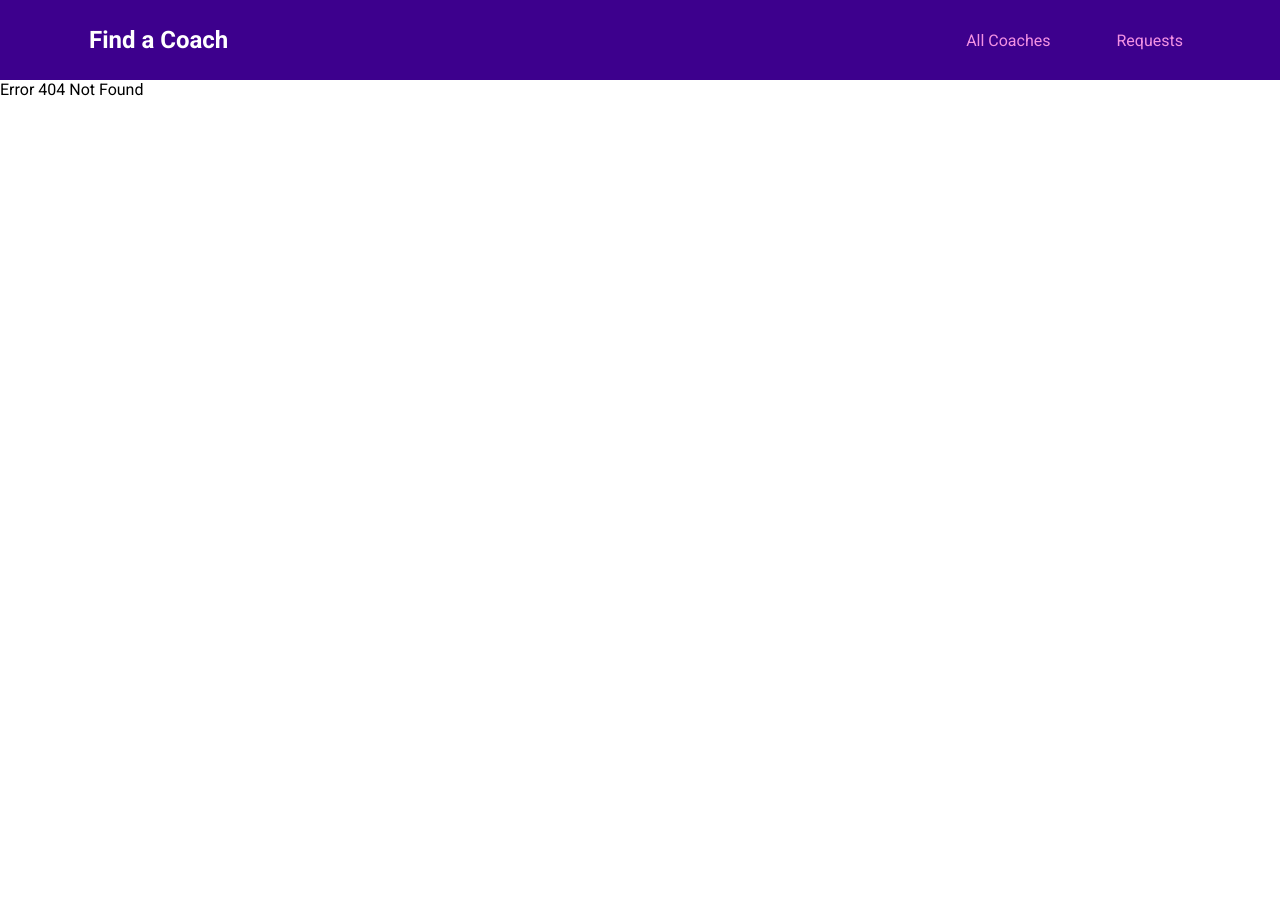
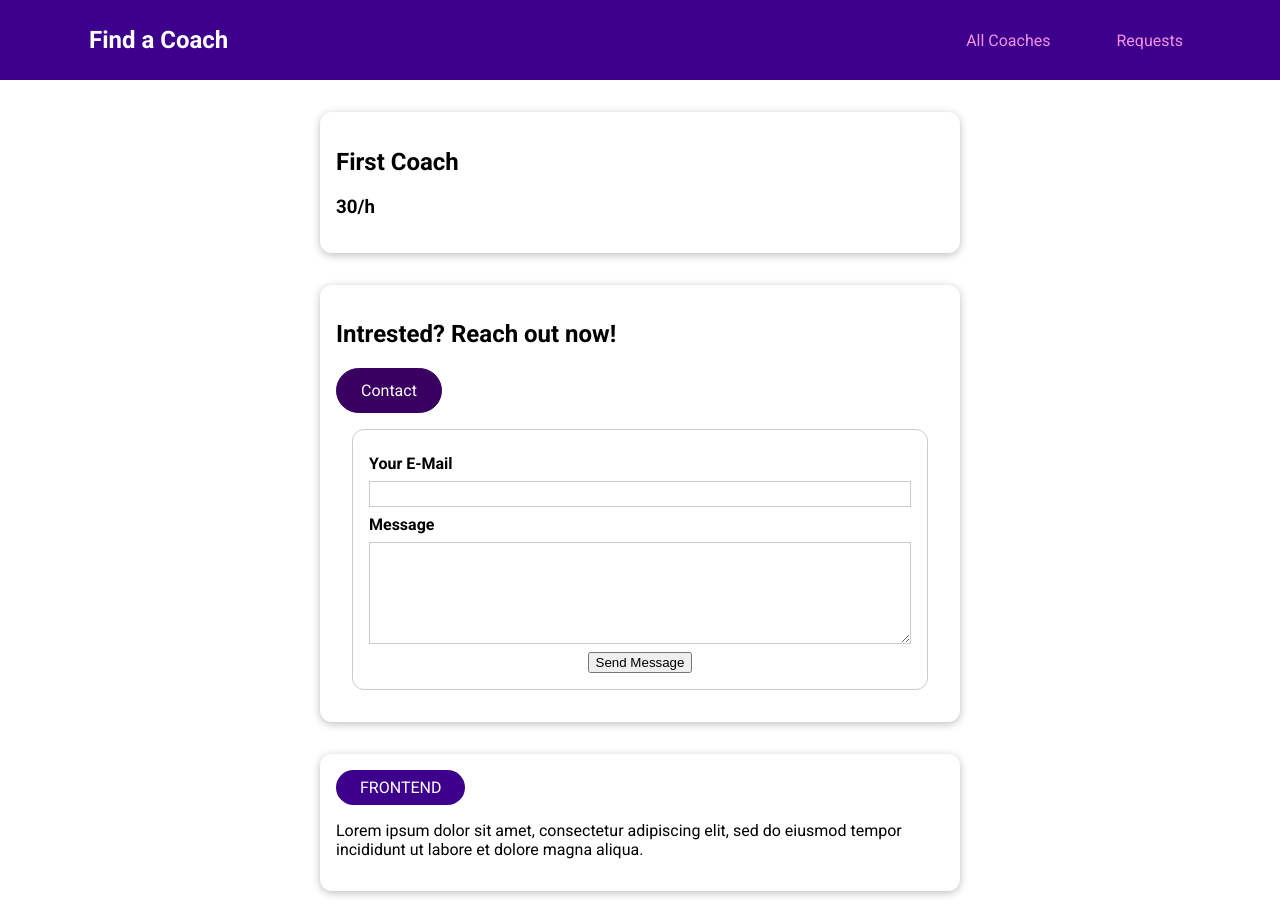
Before and after one commit to wojciechmuszala/final-vue-course-project, a Vue app: page /coaches/c1/contact in a window 1280 px wide. Before the commit this address had no page. Before the commit the page ends 800 px from the top, so only its background shows below. Built offline with nearby package versions, Linux system fonts and the light colour scheme.

Commit message:
Feature: Add coach contact form and vuex requests handling

```diff
--- a/src/pages/requests/ContactCoach.vue
+++ b/src/pages/requests/ContactCoach.vue
@@ -1,9 +1,130 @@
 <template>
-  <div>Contact Coach</div>
+  <form @submit.prevent="submitForm">
+    <div class="form-control" :class="{ invalid: !email.isValid }">
+      <label for="email">Your E-Mail</label>
+      <input
+        id="email"
+        type="email"
+        v-model.trim="email.val"
+        @blur="clearValidity('email')" />
+      <p v-if="!email.isValid">Please check your e-mail.</p>
+    </div>
+    <div class="form-control" :class="{ invalid: !message.isValid }">
+      <label for="message">Message</label>
+      <textarea
+        id="message"
+        rows="5"
+        v-model.trim="message.val"
+        @blur="clearValidity('message')"></textarea>
+      <p v-if="!message.isValid">Message can't be empty.</p>
+    </div>
+    <div class="actions">
+      <button>Send Message</button>
+    </div>
+  </form>
 </template>
 
 <script>
-export default {};
+export default {
+  data() {
+    return {
+      email: {
+        val: "",
+        isValid: true,
+      },
+      message: {
+        val: "",
+        isValid: true,
+      },
+      formIsValid: true,
+    };
+  },
+  methods: {
+    clearValidity(input) {
+      this[input].isValid = true;
+    },
+    validateForm() {
+      this.formIsValid = true;
+
+      if (this.email.val === "" || !this.email.val.includes("@")) {
+        this.email.isValid = false;
+        this.formIsValid = false;
+      }
+      if (this.message.val === "") {
+        this.message.isValid = false;
+        this.formIsValid = false;
+      }
+    },
+    submitForm() {
+      this.validateForm();
+
+      if (!this.formIsValid) {
+        return;
+      }
+
+      const newRequest = {
+        coachId: this.$route.params.id,
+        userEmail: this.email.val,
+        message: this.message.val,
+      };
+
+      this.$store.dispatch("requests/contactCoach", newRequest);
+      this.$router.replace("/coaches");
+    },
+  },
+};
 </script>
 
-<style scoped></style>
+<style scoped>
+form {
+  margin: 1rem;
+  border: 1px solid #ccc;
+  border-radius: 12px;
+  padding: 1rem;
+}
+
+.form-control {
+  margin: 0.5rem 0;
+}
+
+label {
+  font-weight: bold;
+  margin-bottom: 0.5rem;
+  display: block;
+}
+
+input,
+textarea {
+  display: block;
+  width: 100%;
+  font: inherit;
+  border: 1px solid #ccc;
+  padding: 0.15rem;
+}
+
+input:focus,
+textarea:focus {
+  border-color: #3d008d;
+  background-color: #faf6ff;
+  outline: none;
+}
+
+.error {
+  font-weight: bold;
+  color: red;
+}
+
+.actions {
+  text-align: center;
+}
+
+.invalid label,
+.invalid h3 {
+  color: red;
+}
+
+.invalid input,
+.invalid textarea {
+  border: 1px solid red;
+}
+</style>
--- a/src/router.js
+++ b/src/router.js
@@ -16,7 +16,7 @@ const router = createRouter({
       path: "/coaches/:id",
       component: CoachDetails,
       props: true,
-      children: [{ path: "/contact", component: ContactCoach }],
+      children: [{ path: "contact", component: ContactCoach }],
     },
     { path: "/register", component: CoachRegister },
     { path: "/requests", component: RequestsRecived },
--- a/src/store/modules/requests.js
+++ b/src/store/modules/requests.js
@@ -1,9 +1,25 @@
 export default {
   namespaced: true,
   state() {
-    return {};
+    return {
+      requests: [],
+    };
   },
-  mutations: {},
-  actions: {},
+  mutations: {
+    addRequest(state, payload) {
+      state.requests.push(payload);
+    },
+  },
+  actions: {
+    contactCoach(context, payload) {
+      const newRequest = {
+        id: new Date().toISOString(),
+        coachId: payload.coachId,
+        userEmail: payload.email,
+        message: payload.message,
+      };
+      context.commit("addRequest", newRequest);
+    },
+  },
   getters: {},
 };
```
